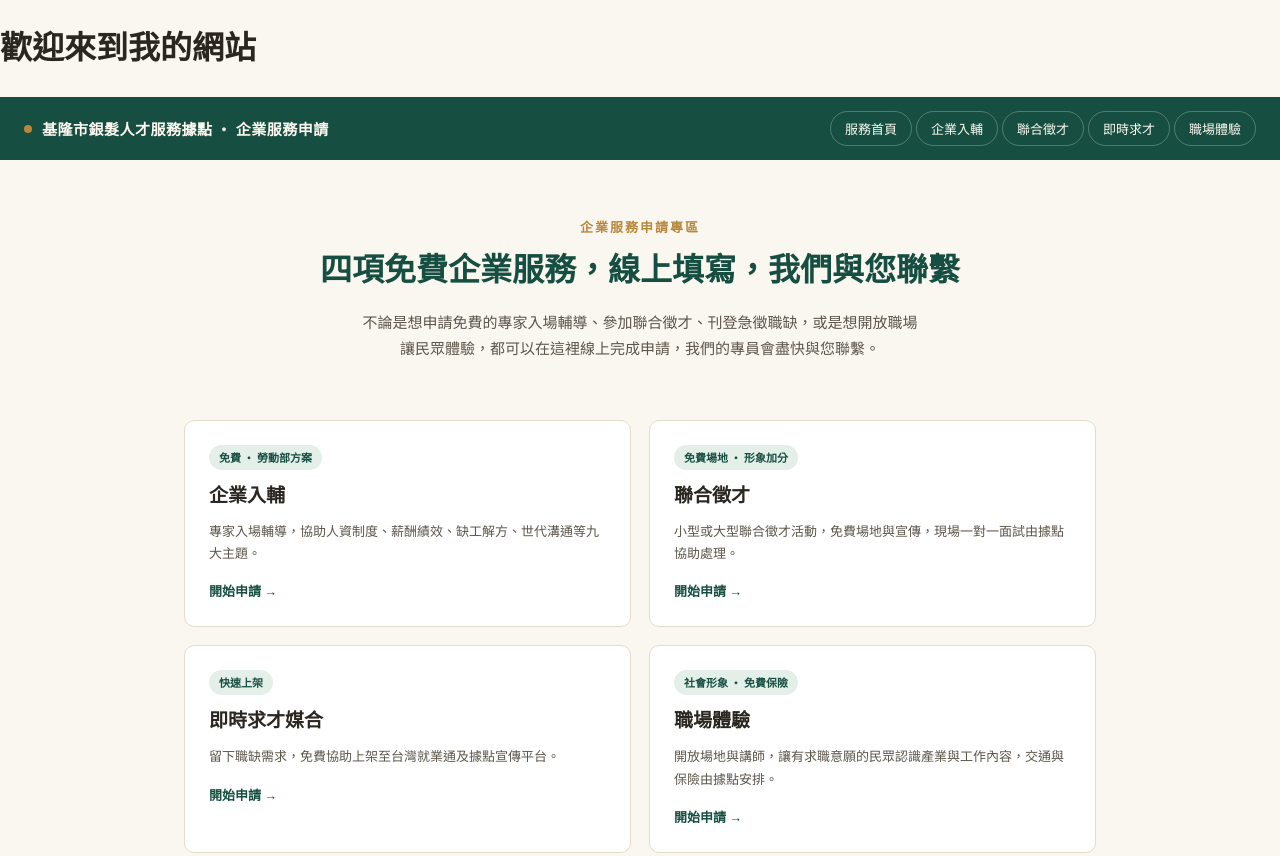
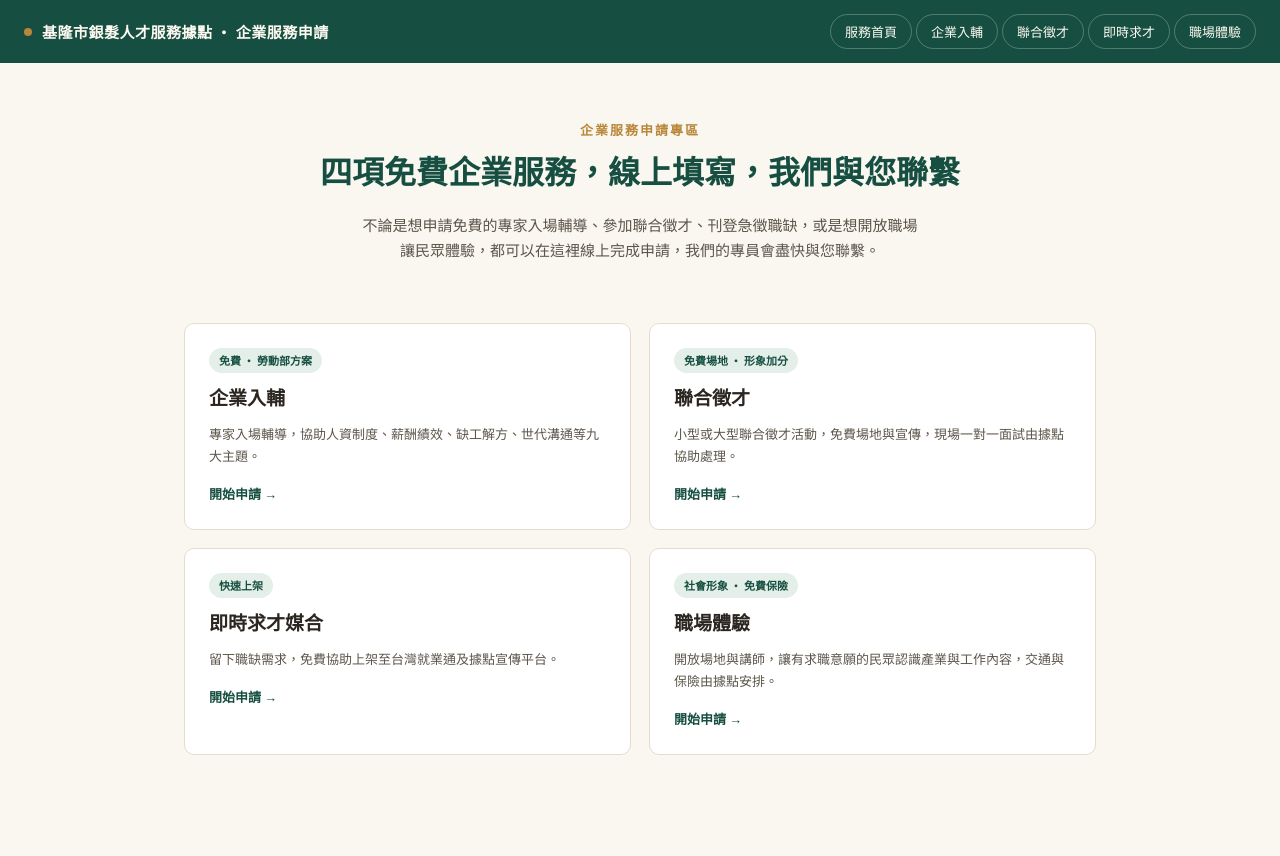
Before and after one commit to nanami523/company, a website: page public/index.html in a window 1280 px wide. Shown: the top 856 px of the page. Drawn offline with Linux system fonts and the light colour scheme.

Commit message:
Remove welcome message from index.html

```diff
--- a/public/index.html
+++ b/public/index.html
@@ -57,8 +57,7 @@
 
     <!-- 這裡是你原本網站的其他 HTML 內容 -->
     <div id="app">
-        <h1>歡迎來到我的網站</h1>
-        <!-- 你的主內容... -->
+              <!-- 你的主內容... -->
     </div>
 
     <!-- 3. 這裡放 JavaScript，當網頁所有資源都載入完畢後，把 Loading 畫面關掉 -->
```
